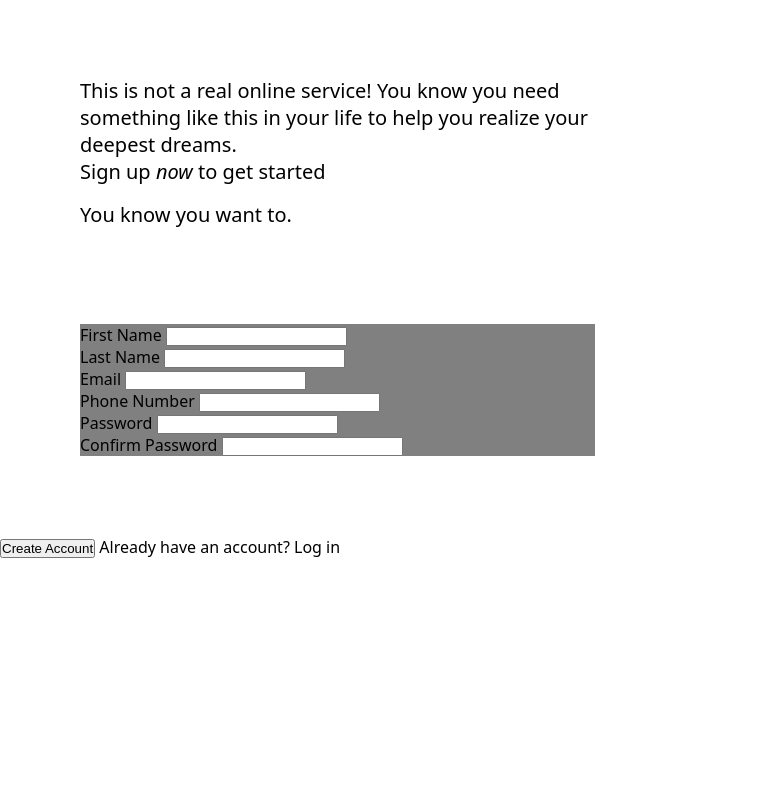
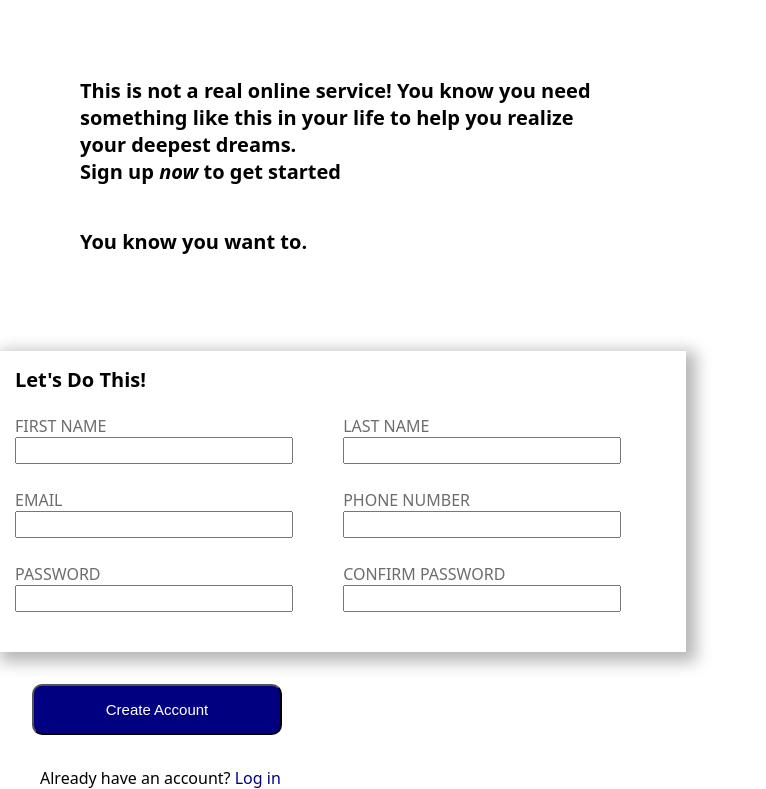
Before and after one commit to Calaxsys/TheOdinProject, a plain HTML site: page Sign-Up_Form/index.html in a window 1280 px wide. Shown: the part 483-1272 px from the top of the page, without its empty margins (0-766 px from the left). Before the commit the page ends 1041 px from the top, so only its background shows below. Drawn offline with Linux system fonts and the light colour scheme.

Commit message:
Finished v1 of my css and html

```diff
--- a/Sign-Up_Form/index.html
+++ b/Sign-Up_Form/index.html
@@ -21,37 +21,46 @@
             <div id="main-txt">
                 <div>This is not a real online service! You know you need something like this in your life to help you realize your deepest dreams.</div>
                 <div>Sign up <em>now</em> to get started</div>
+                <br>
                 <div id="main-txt-3">You know you want to.</div>
             </div>
+            <div id="form-container">
+                <div id="lets-do-this">Let's Do This!</div>
+                <br>
                 <form action="example.com/path">
+                    <div id="left-form">
                         <div>
                             <label for="first-name">First Name</label>
-                    <input type="text" name="first-name" id="first-name">
-                </div>
-                <div>
-                    <label for="last-name">Last Name</label>
-                    <input type="text" name="last-name" id="last-name">
+                            <input type="text" name="first-name" id="first-name" required>
                         </div>
                         <div>
                             <label for="email">Email</label>
-                    <input type="email" name="email" id="email">
+                            <input type="email" name="email" id="email" required>
+                        </div>
+                        <div>
+                            <label for="password">Password</label>
+                            <input type="password" name="password" id="password" required>
+                        </div>
+                    </div>
+                    <div id="right-form">
+                        <div>
+                            <label for="last-name">Last Name</label>
+                            <input type="text" name="last-name" id="last-name" required>
                         </div>
                         <div>
                             <label for="phone">Phone Number</label>
                             <input type="tel" name="phone" id="phone">
                         </div>
                         <div>
-                    <label for="password">Password</label>
-                    <input type="password" name="password" id="password">
+                            <label for="confirm-password">Confirm Password</label>
+                            <input type="" name="confirm-password" id="confirm-password" required>
                         </div>
-                <div>
-                    <label for="confirm-password">Confirm Password</label>
-                    <input type="" name="confirm-password" id="confirm-password">
                     </div>
                 </form>
-            <div>
+            </div>
+            <div id="submit-area">
                 <button id="create-account-btn" type="submit">Create Account</button>
-                <span>Already have an account? <a>Log in</a></span>
+                <span id="log-in-txt">Already have an account? <a>Log in</a></span>
             </div>
         </div>
     </main>
--- a/Sign-Up_Form/styles.css
+++ b/Sign-Up_Form/styles.css
@@ -56,20 +56,76 @@ main {
 #main-txt {
     display: flex;
     flex-direction: column;
-    width: 45ch;
+    width: 46ch;
     margin: 5rem;
+    font-size: 20px;
+    font-weight: 700;
+}
+
+#lets-do-this {
+    font-size: 20px;
+    font-weight: bold;
+}
+
+form {
+    display: flex;
+    flex-wrap: wrap;
+}
+
+input, label {
+    display: block;
+}
+
+label {
+    text-transform: uppercase;
+    color: rgb(108, 108, 108);
+}
+
+input {
+    margin-bottom: 25px;
+    width: 25ch;
     font-size: 20px;
 }
 
-form {
-    margin: 0 5rem 5rem 5rem;
-    background-color: gray;
+#left-form, #right-form{
+    flex: 1;
+}
+
+#form-container {
+    background-color: white;
+    box-shadow: 5px 5px 15px 5px rgba(0,0,0,0.29);
+    padding: 15px;
+    width: 100%;
+    margin-bottom: 2rem;
+    height: fit-content;
 }
 
 #main-txt-3 {
     margin: 1rem 0 1rem 0;
 }
 
-#right-of-main {
+#submit-area {
+    display: flex;
+    flex-direction: column;
+}
 
+#create-account-btn {
+    width: 250px;
+    padding: 15px;
+    font-size: 15px;
+    border-radius: 10px;
+    margin: 0 0 2rem 2rem;
+    color: white;
+    background-color: navy;
+    cursor: pointer;
 }
+
+#log-in-txt {
+    margin: 0 0 0 2.5rem;
+    font-size: 16px;
+}
+
+#log-in-txt a {
+    color: navy;
+    cursor: pointer;
+}
```
Lines whose indentation alone changed are shown as unchanged.
